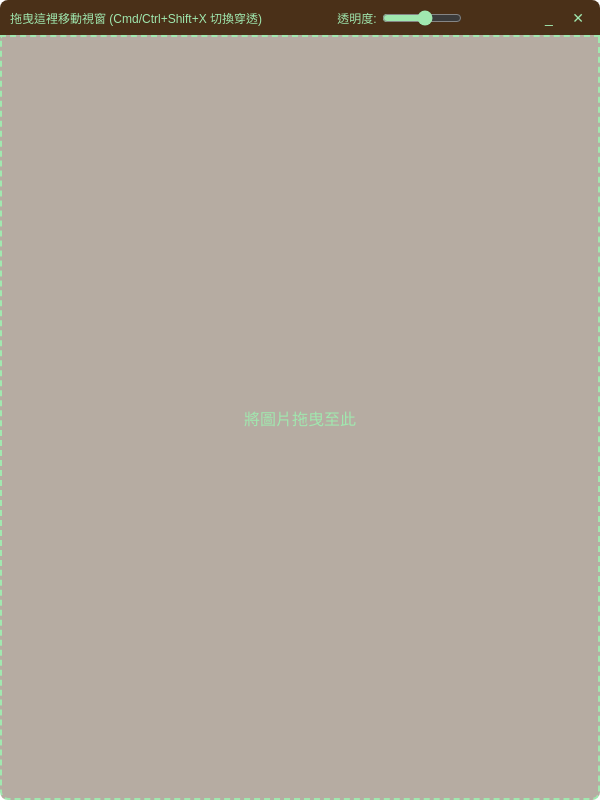
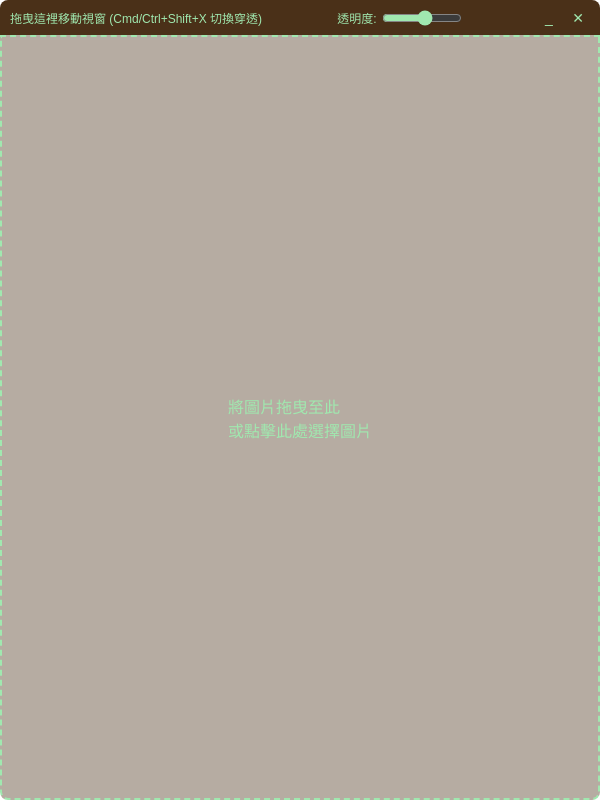
Before and after one commit to anshaer/Photo-editing-aid, an Electron app: page index.html in a window 600 px wide. Drawn offline with Linux system fonts and the light colour scheme; no server answers.

Commit message:
Update index.html

```diff
--- a/index.html
+++ b/index.html
@@ -20,7 +20,9 @@
   </div>
 
   <div class="image-container" id="drop-zone">
-    <p id="drop-text">將圖片拖曳至此</p>
+    <input type="file" id="file-input" accept="image/*" style="display: none;">
+
+    <p id="drop-text">將圖片拖曳至此<br>或點擊此處選擇圖片</p>
     <img id="ref-image" src="" alt="">
   </div>
 
```
